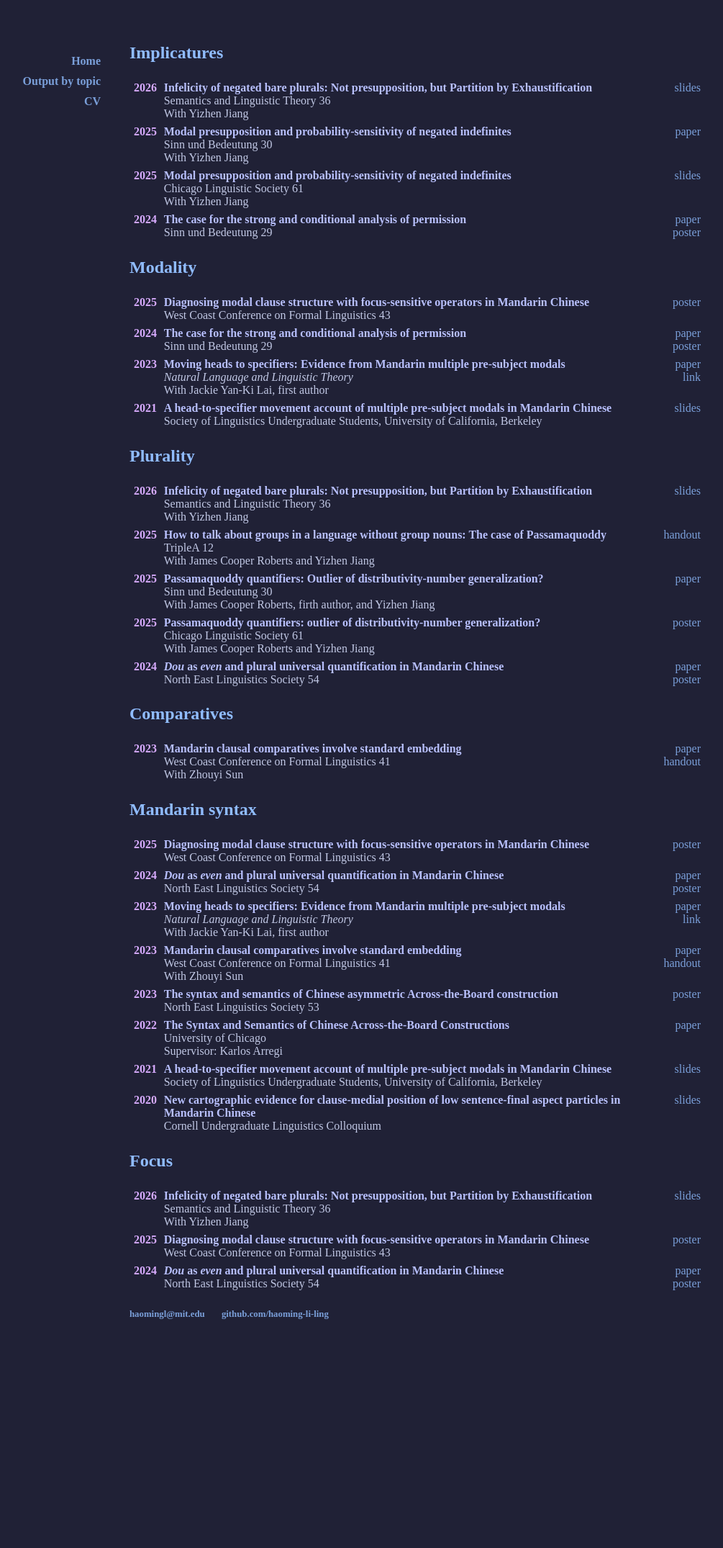
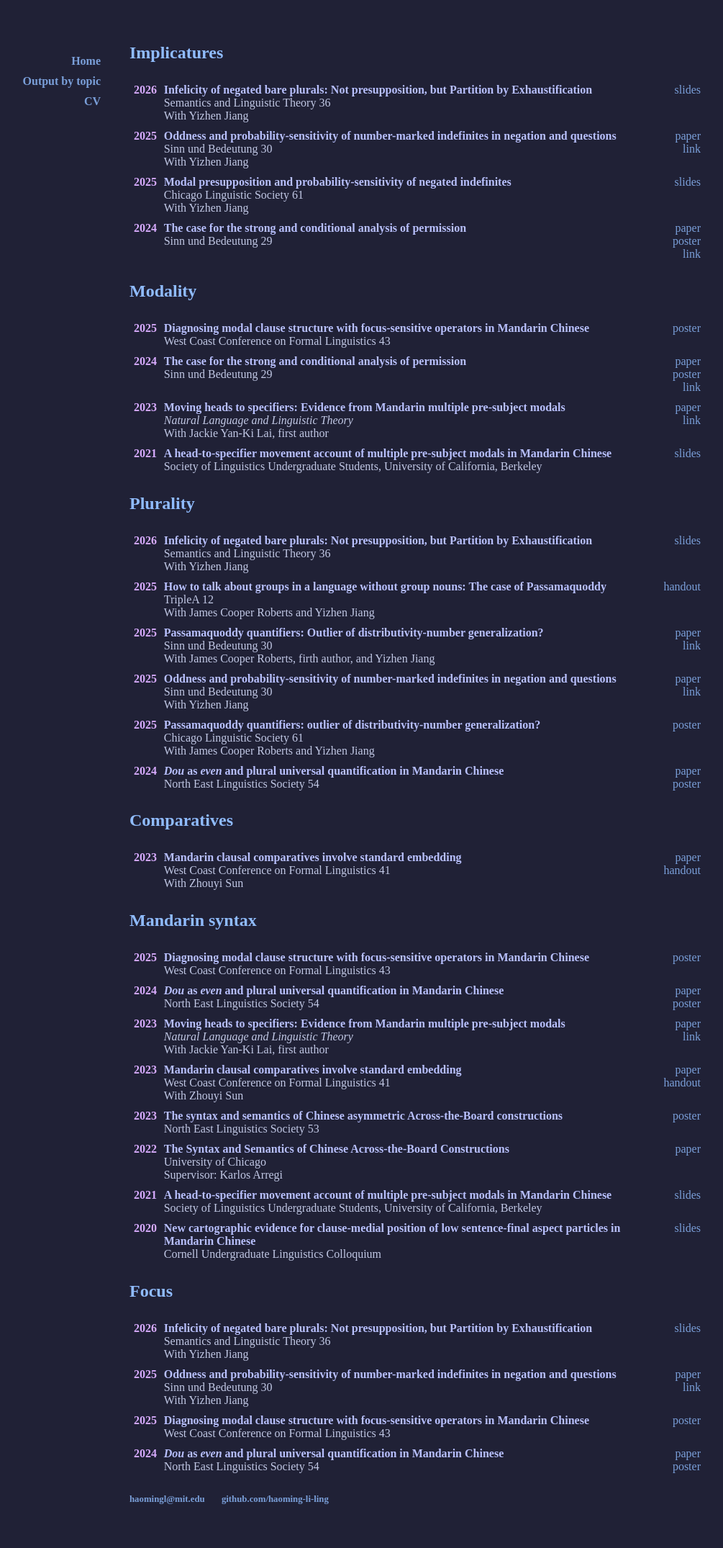
Before and after one commit to haoming-li-ling/haoming-li-ling.github.io, a Jekyll site: the page built from papers/index.html, in a window 1280 px wide. Shown: the whole page at 72% size, without its empty margins (60-1065 px from the left). Built offline with Jekyll 4.4.1, drawn with Linux system fonts in a browser that asks for light colours; a style sheet for code colours, icons or effects is not loaded; before the commit the page ends 1893 px from its top, so only the background shows below that.

Commit message:
fix type

```diff
--- a/_data/output.yml
+++ b/_data/output.yml
@@ -18,15 +18,17 @@
   resources:
     - type: slides
       url: /files/salt_bare_plurals.pdf
-- title: Modal presupposition and probability-sensitivity of negated indefinites
+- title: Oddness and probability-sensitivity of number-marked indefinites in negation and questions
   category: Talk
-  topics: [implicatures]
+  topics: [plurality, focus, implicatures]
   date: "2025-09"
   publication: Sinn und Bedeutung 30
   author: Yizhen Jiang
   resources:
     - type: paper
       url: /files/modal_sub.pdf
+    - type: link
+      url: https://ojs.ub.uni-konstanz.de/sub/index.php/sub/article/view/1360
 - title: "Passamaquoddy quantifiers: Outlier of distributivity-number generalization?"
   category: Talk
   topics: [plurality]
@@ -36,6 +38,8 @@
   resources:
     - type: paper
       url: /files/sub_passamaquoddy.pdf
+    - type: link
+      url: https://ojs.ub.uni-konstanz.de/sub/index.php/sub/article/view/1361
 - title: "How to talk about groups in a language without group nouns: The case of Passamaquoddy"
   category: Talk
   topics: [plurality]
@@ -81,6 +85,8 @@
       url: /files/permission_sub_paper.pdf
     - type: poster
       url: /files/permission_sub_poster.pdf
+    - type: link
+      url: https://ojs.ub.uni-konstanz.de/sub/index.php/sub/article/view/1252
 - title: <i>Dou</i> as <i>even</i> and plural universal quantification in Mandarin Chinese
   category: Talk
   topics: [plurality, Mandarin syntax, focus]
@@ -102,7 +108,7 @@
     - type: handout
       url: /files/WCCFL_Handout.pdf
   author: Zhouyi Sun
-- title: The syntax and semantics of Chinese asymmetric Across-the-Board construction
+- title: The syntax and semantics of Chinese asymmetric Across-the-Board constructions
   category: Talk
   topics: [Mandarin syntax]
   date: "2023-01"
--- a/css/main.css
+++ b/css/main.css
@@ -79,8 +79,9 @@ footer ul li {
 }
 
 .topic-nav-list {
-	display: none;
-	margin-top: 10px;
+  display: none;
+  margin: 0;
+  padding: 10px 12px 4px;
 }
 
 .topics-nav:hover .topic-nav-list,
@@ -89,9 +90,23 @@ footer ul li {
 }
 
 .topic-nav-list li {
-	display: block;
-	margin: 0 0 6px;
-	font-weight: normal;
+  display: block;
+  margin: 0 0 6px;
+  font-weight: normal;
+}
+
+@media (max-width: 959px) {
+  .topics-nav {
+    position: relative;
+  }
+
+  .topic-nav-list {
+    position: absolute;
+    top: 100%;
+    left: 0;
+    z-index: 1;
+    min-width: 150px;
+  }
 }
 
 @media (min-width: 960px) {
@@ -189,6 +204,10 @@ table {
 	border-spacing: 5px;
 }
 
+.output-list {
+	border-spacing: 5px 8px;
+}
+
 td,
 th {
 	vertical-align: top;
--- a/papers/index.html
+++ b/papers/index.html
@@ -6,7 +6,7 @@ title: Research - Haoming Li
 {% assign output_by_date = site.data.output | sort: "date" | reverse %}
 {% for topic in topics %}
   <h2 id="{{ topic | slugify }}">{{ topic | capitalize }}</h2>
-<table>
+<table class="output-list">
   <colgroup>
     <col style="width:5ex">
     <col>
```
Also changed, not shown: index.md (+1 -1 lines).
